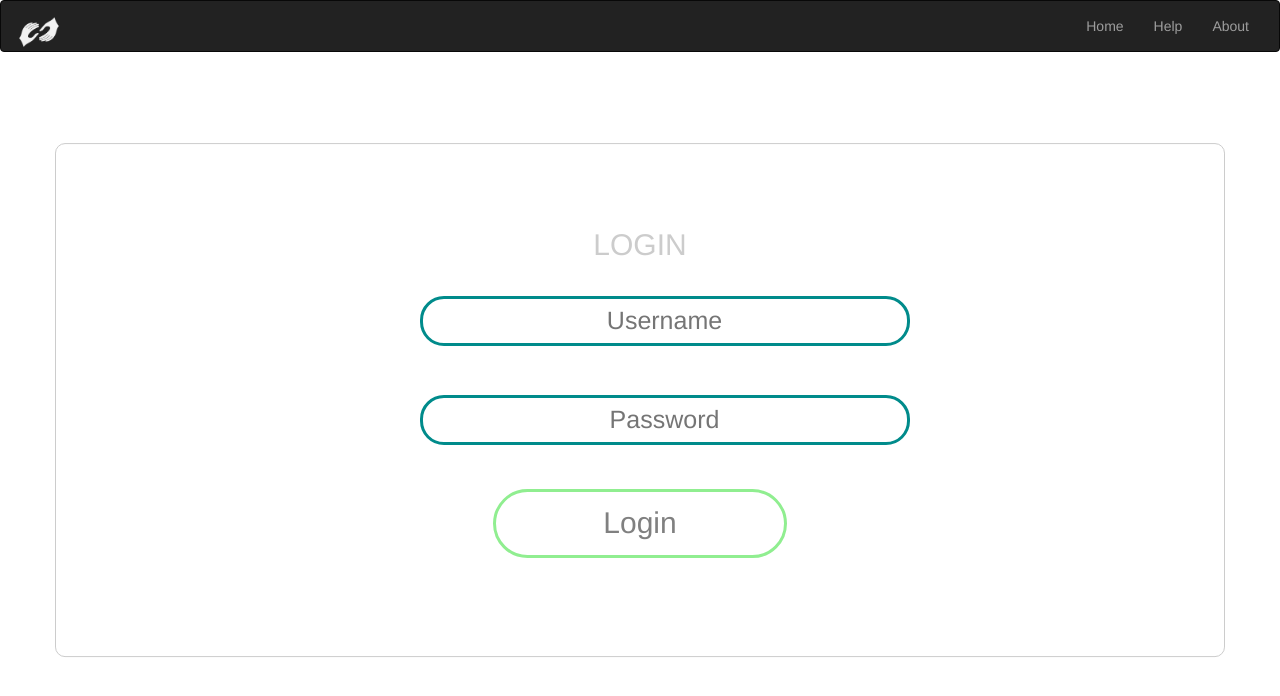
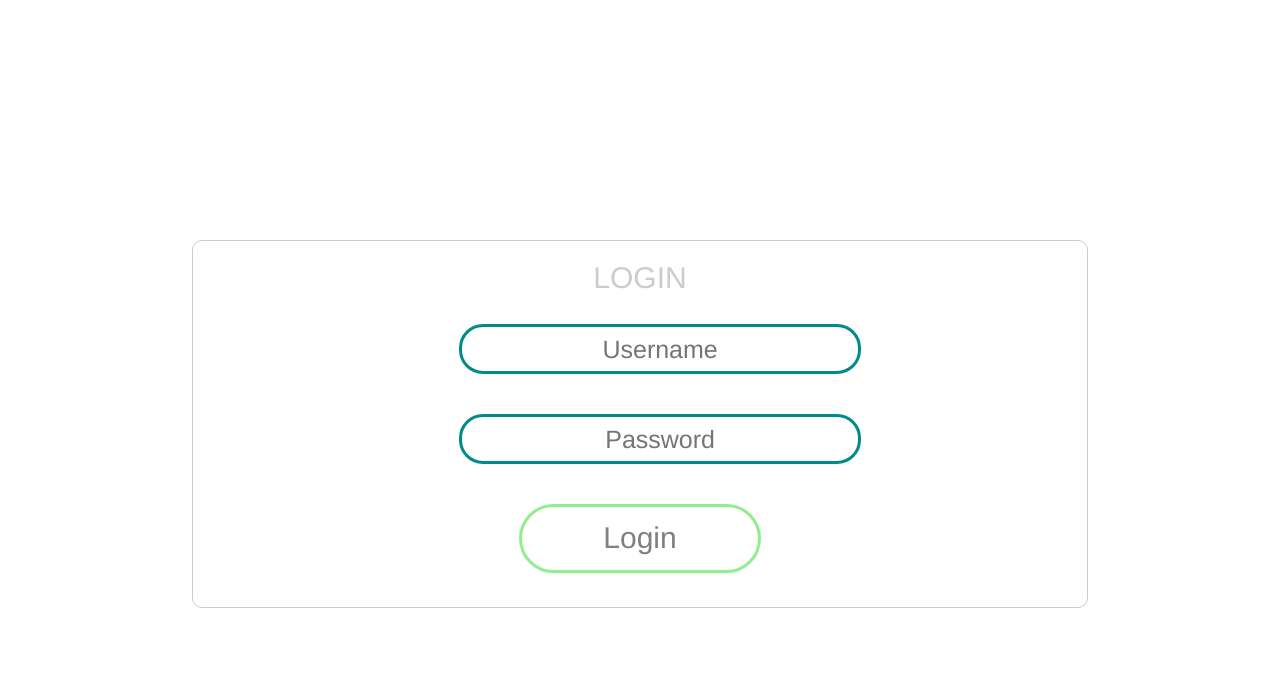
Before and after one commit to shivanshsinghal107/helping-hand, a Flask app: template templates/login.html in a window 1280 px wide. Shown: the top 696 px of the page. Run offline with Flask 2, Linux system fonts and the light colour scheme; the template is opened without the code that fills it, so the values that code supplies are empty; some libraries are stand-ins or nearby versions.

Commit message:
login modified

```diff
--- a/templates/login.html
+++ b/templates/login.html
@@ -24,12 +24,8 @@
             background-color: white;
             border-radius: 10px;
             border: 1.5px solid #ccc;
-            width: 100%px;
-            padding: 5%;
-            top: 50%;
-            left: 50%;
-            position: absolute;
-            transform: translate(-50%, -50%);
+            width: 70%;
+
             color: white;
             text-align: center;
             transition: box-shadow .3s;
@@ -109,28 +105,19 @@
 </head>
 
 <body>
-    <nav class="navbar navbar-inverse">
-        <div class="container-fluid">
-            <div class="navbar-header">
-                <button type="button" class="navbar-toggle" data-toggle="collapse" data-target="#myNavbar">
-                    <span class="icon-bar"></span>
-                    <span class="icon-bar"></span>
-                    <span class="icon-bar"></span>
-                </button>
-                <a class="navbar-brand" href="/"><img
-                        src="https://github.com/shivanshsinghal107/helping-hand/blob/main/static/helpinghandlogo.png?raw=true" /></a>
-            </div>
-            <div class="collapse navbar-collapse" id="myNavbar">
-                <ul class="nav navbar-nav navbar-right">
-                    <li><a href="/">Home</a></li>
-                    <li><a href="/help">Help</a></li>
-                    <li><a href="/about">About</a></li>
-                </ul>
 
-            </div>
-        </div>
-    </nav>
-
+<br>
+<br>
+<br>
+<br>
+<br>
+<br>
+<br>
+<br>
+<br>
+<br>
+<br>
+<br>
     <div class="box container">
         <div class="col-sm-3"></div>
         <div class="col-sm-6">
```
